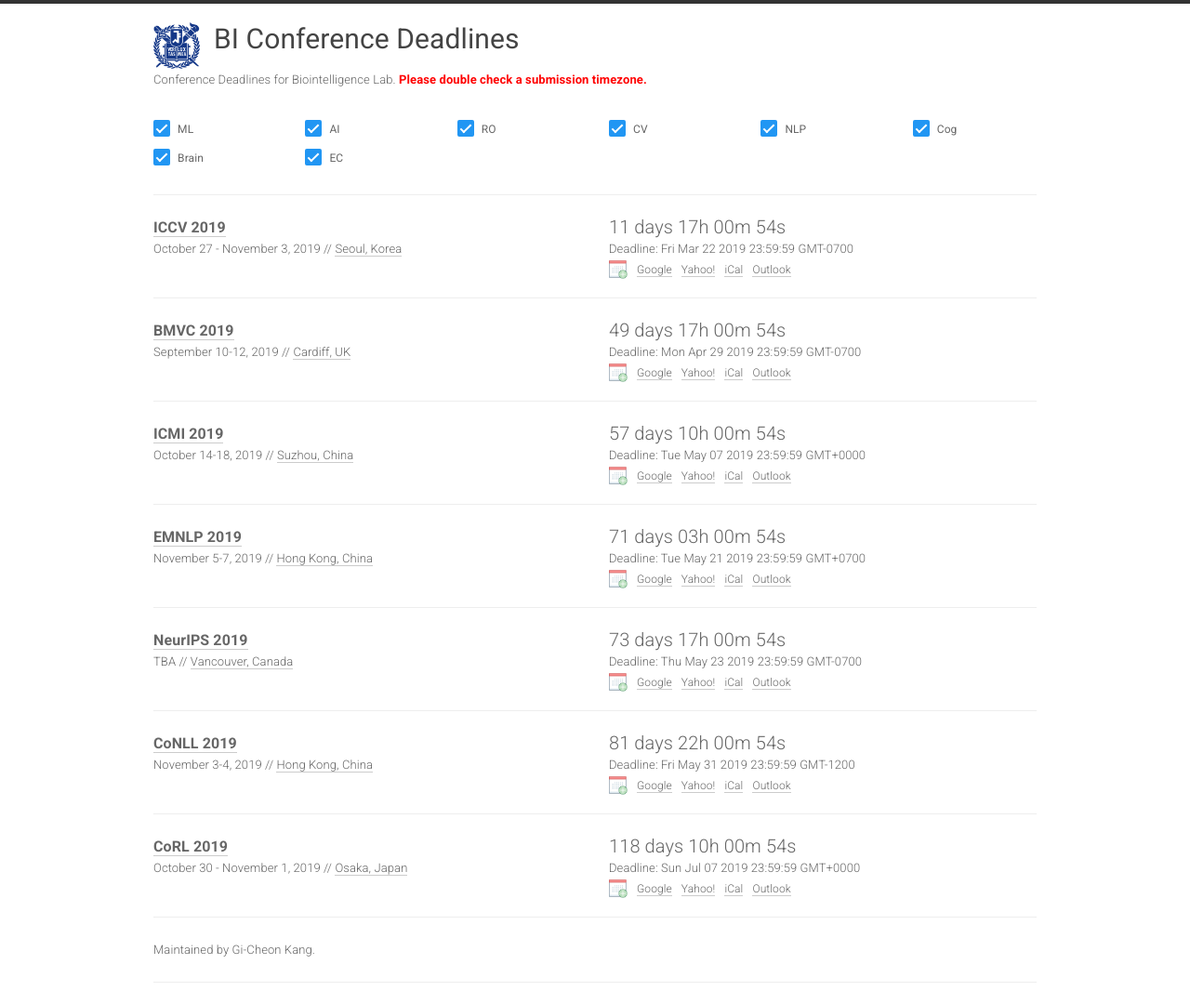
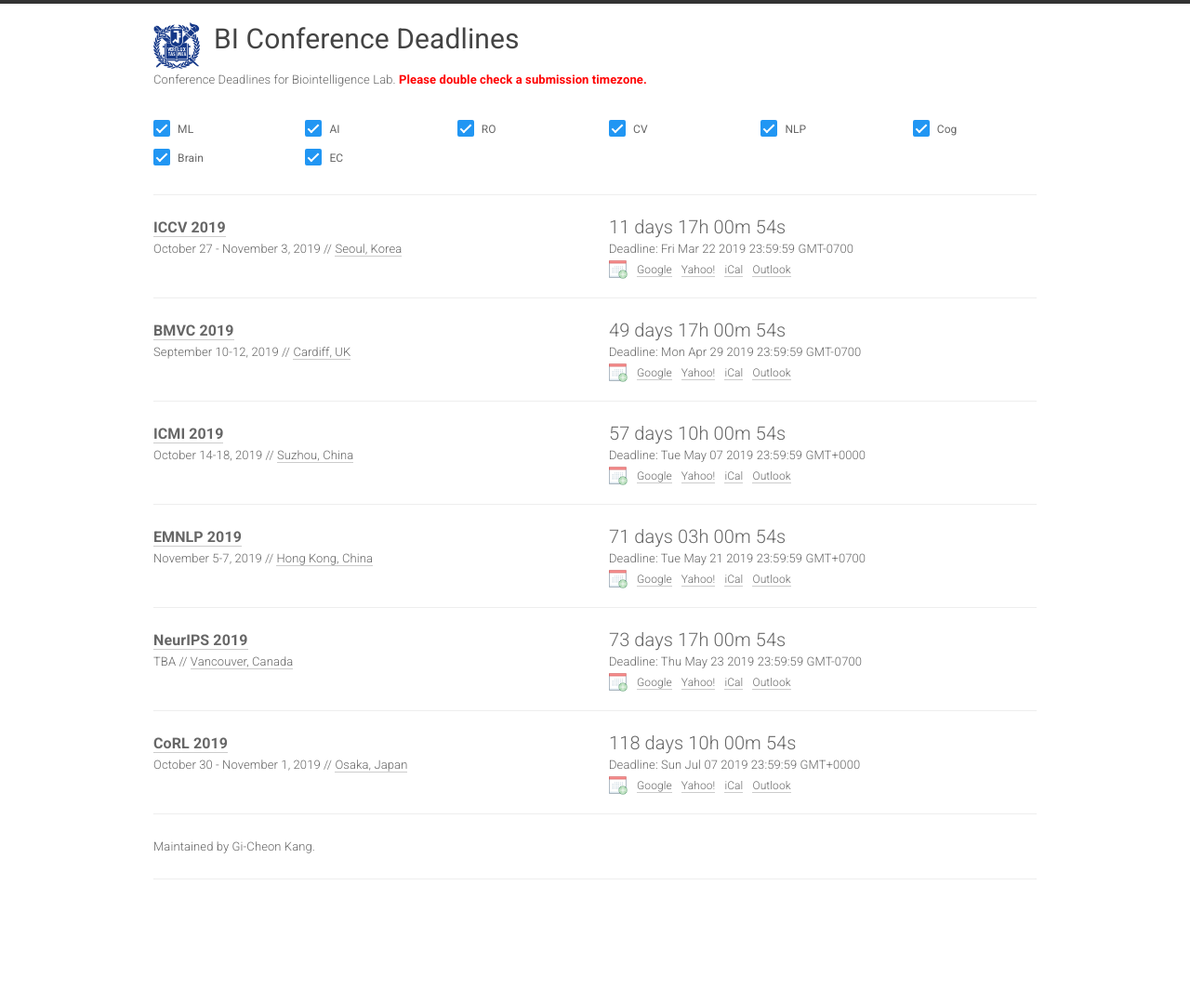
Before and after one commit to biconf/biconf.github.io, a Jekyll site: the page built from index.html, in a window 1280 px wide. Shown: the whole page at 93% size. Built offline with Jekyll 4.4.1, drawn with Linux system fonts in a browser that asks for light colours; nearby versions of some CDN libraries; after the commit the page ends 969 px from its top, so only the background shows below that.

Commit message:
Update conferences.yml

```diff
--- a/_data/conferences.yml
+++ b/_data/conferences.yml
@@ -48,16 +48,6 @@
   date: TBA
   place: Vancouver, Canada
   sub: ML
-
-- name: CoNLL
-  year: 2019
-  id: conll2019
-  link: http://www.conll.org/2019
-  deadline: '2019-05-31 23:59:59'
-  timezone: Etc/GMT+12
-  date: November 3-4, 2019
-  place: Hong Kong, China
-  sub: NLP
 
 - name: CoRL
   year: 2019
```
